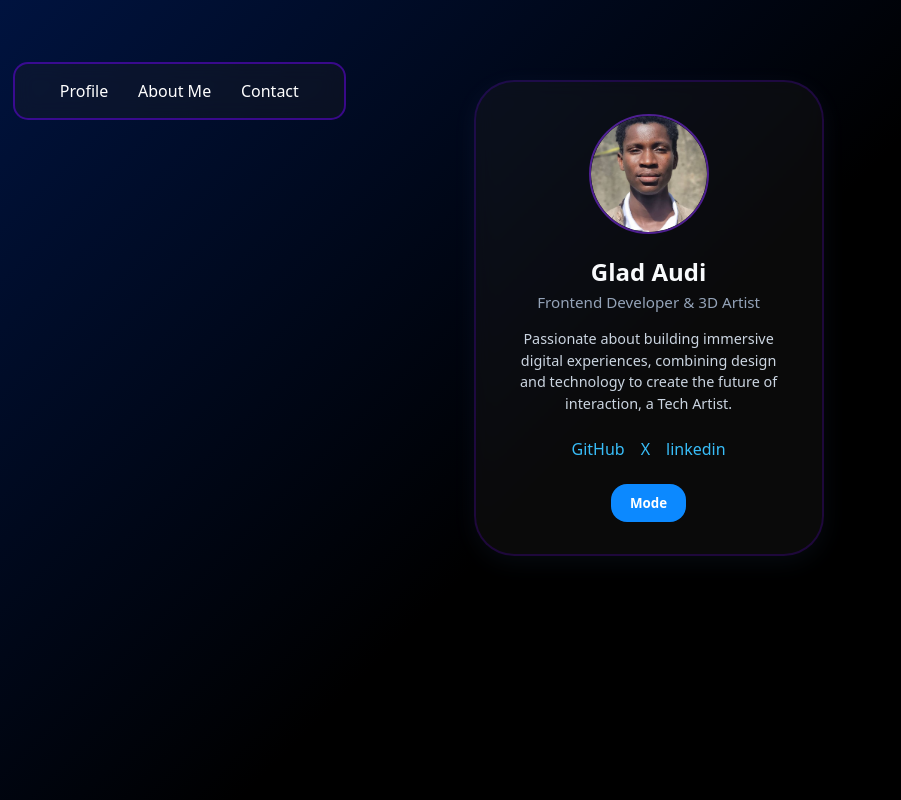
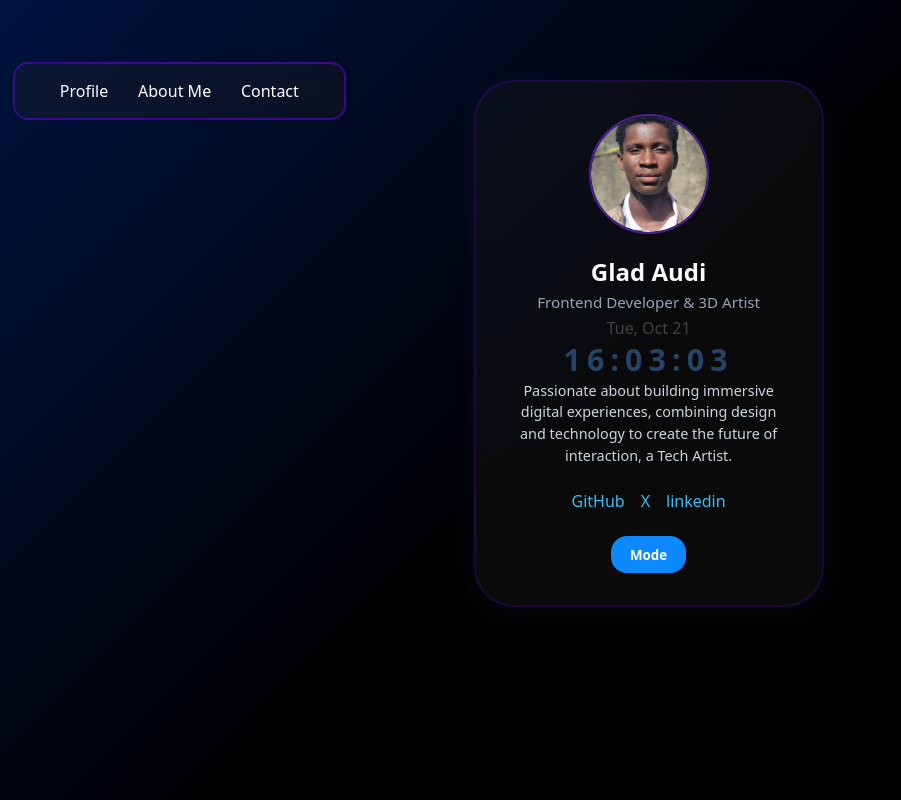
Before and after one commit to sonofaudi/p, a plain HTML site: page index.html in a window 1280 px wide. Shown: the whole page, without its empty margins (0-901 px from the left). Drawn offline with Linux system fonts and the light colour scheme.

Commit message:
Describe your change

```diff
--- a/index.html
+++ b/index.html
@@ -25,6 +25,9 @@
 
       <h1 class="profile-name" data-testid="profile-name">Glad Audi</h1>
       <p class="proffession" data-testid="proffession">Frontend Developer & 3D Artist</p>
+      <p class="date">Tue, Oct 21</p>
+
+      <time id="liveTime" data-testid="live-time">04:52</time>
 
       <p class="profile-bio" data-testid="profile-bio">
         Passionate about building immersive digital experiences, combining design and technology to create the future of interaction, a Tech Artist.
--- a/js/script.js
+++ b/js/script.js
@@ -3,3 +3,17 @@ const toggleBtn = document.getElementById('theme-toggle');
 toggleBtn.addEventListener('click', () => {
   document.body.classList.toggle('light-mode');
 });
+
+const liveTime = document.getElementById('liveTime');
+
+function updateClock(){
+  const now = new Intl.DateTimeFormat('en-GB', {
+    hour: '2-digit',
+    minute: '2-digit',
+    second: '2-digit',
+    hour12: false
+  }).format();
+  liveTime.textContent = now;
+}
+updateClock();
+setInterval(updateClock, 1000);
--- a/style.css
+++ b/style.css
@@ -45,9 +45,20 @@
 
 .proffession {
   color: #94a3b8;
-  margin-bottom: 1rem;
+  margin-bottom: 0.3rem;
   font-size: 0.95rem;
 }
+.date{
+  color: rgba(255, 255, 255, 0.226);
+  font-weight: 500;
+}
+#liveTime{
+  font-size: 1.9rem;
+  letter-spacing: .2em;
+  font-weight: 800;
+  color: rgba(84, 162, 252, 0.384);
+}
+
 
 .profile-bio {
   font-size: 0.9rem;
```
Also changed, not shown: 2 other files.
